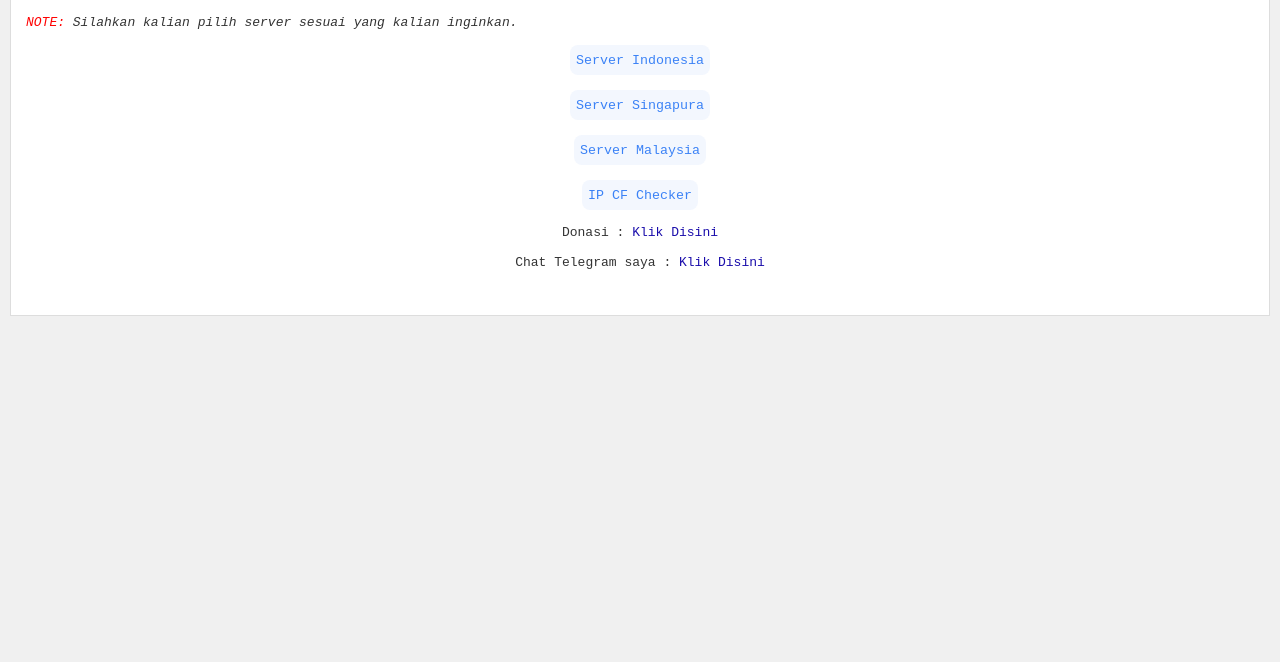
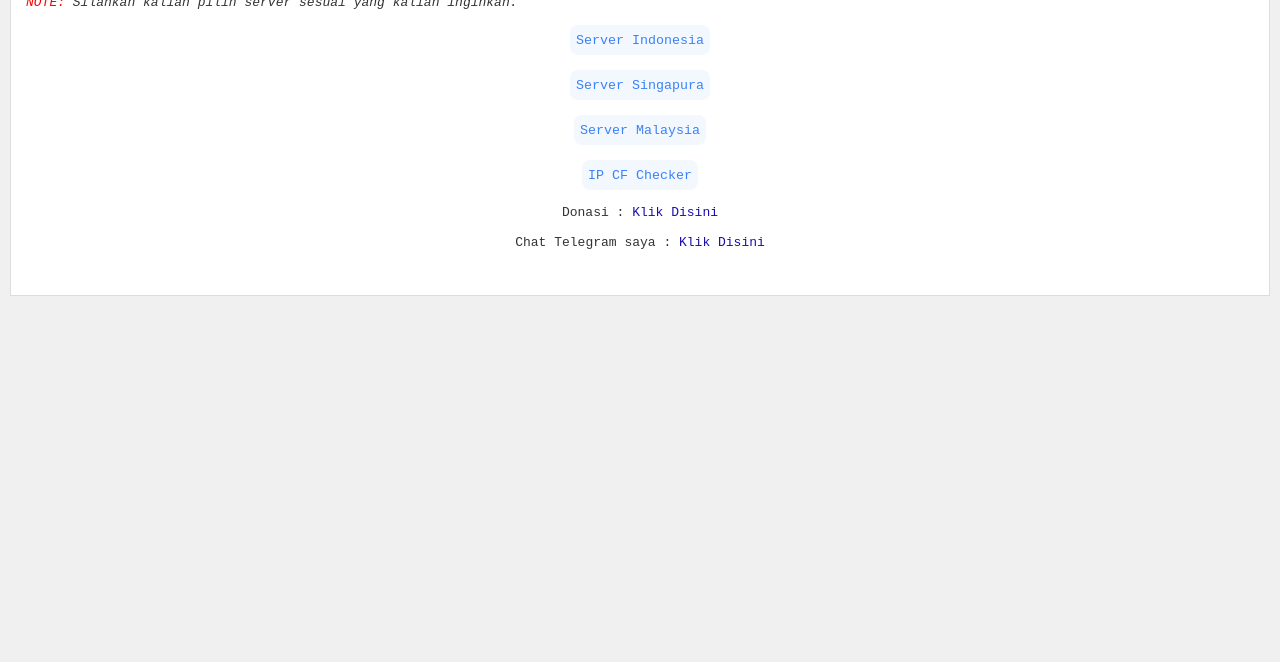
Before and after one commit to bodongvless/bodongvless.github.io, a plain HTML site: page index.html in a window 1280 px wide. Shown: the part 138-800 px from the top of the page. Drawn offline with Linux system fonts and the light colour scheme.

Commit message:
Update index.html

```diff
--- a/index.html
+++ b/index.html
@@ -24,6 +24,7 @@
 	<style>
 
 	body {
+          display: grid;
 	  font-family: Arial, sans-serif;
 	  background-color: #f0f0f0;
 	  color: #333;
@@ -48,7 +49,7 @@
 	  background-color: #fff;
 	  border: 1px solid #ddd;
 	  padding: 15px;
-	  margin: 10px 0;
+	  margin: 0;
 	}
 	/* Dark mode */
 	@media (prefers-color-scheme: dark) {
```
